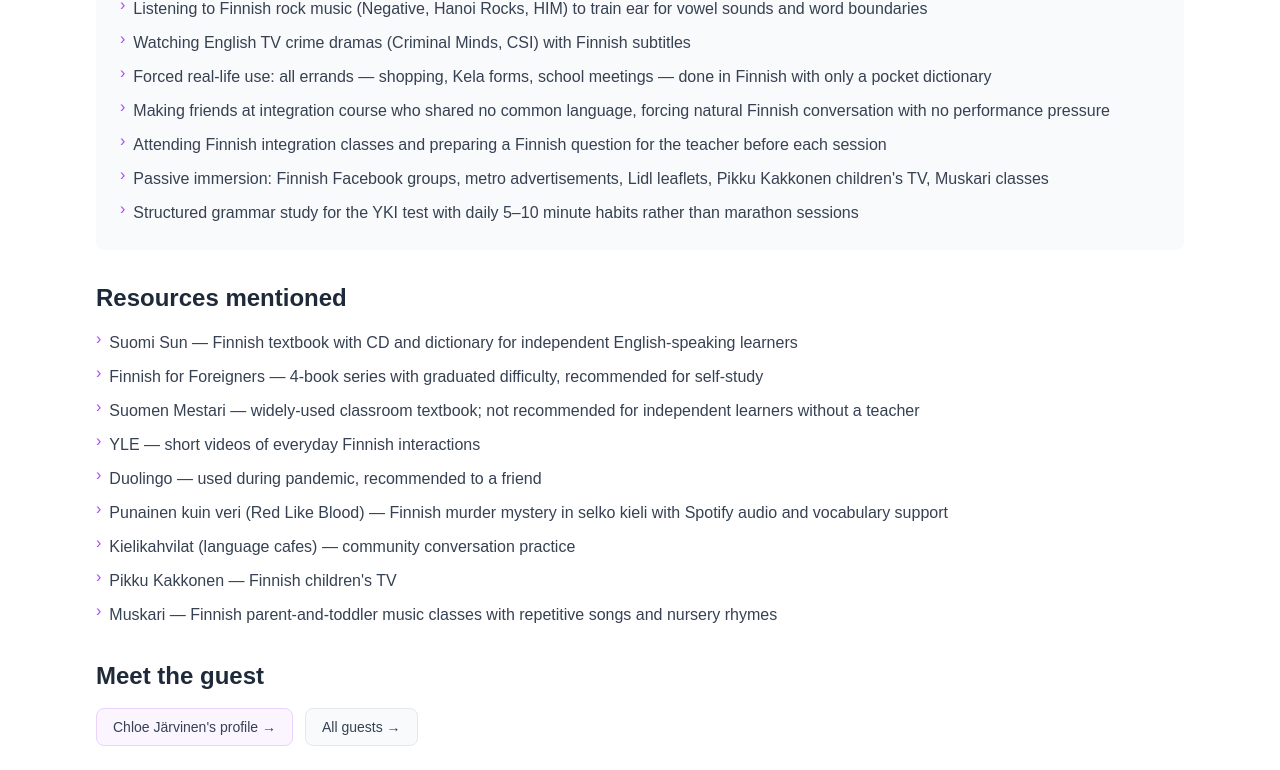
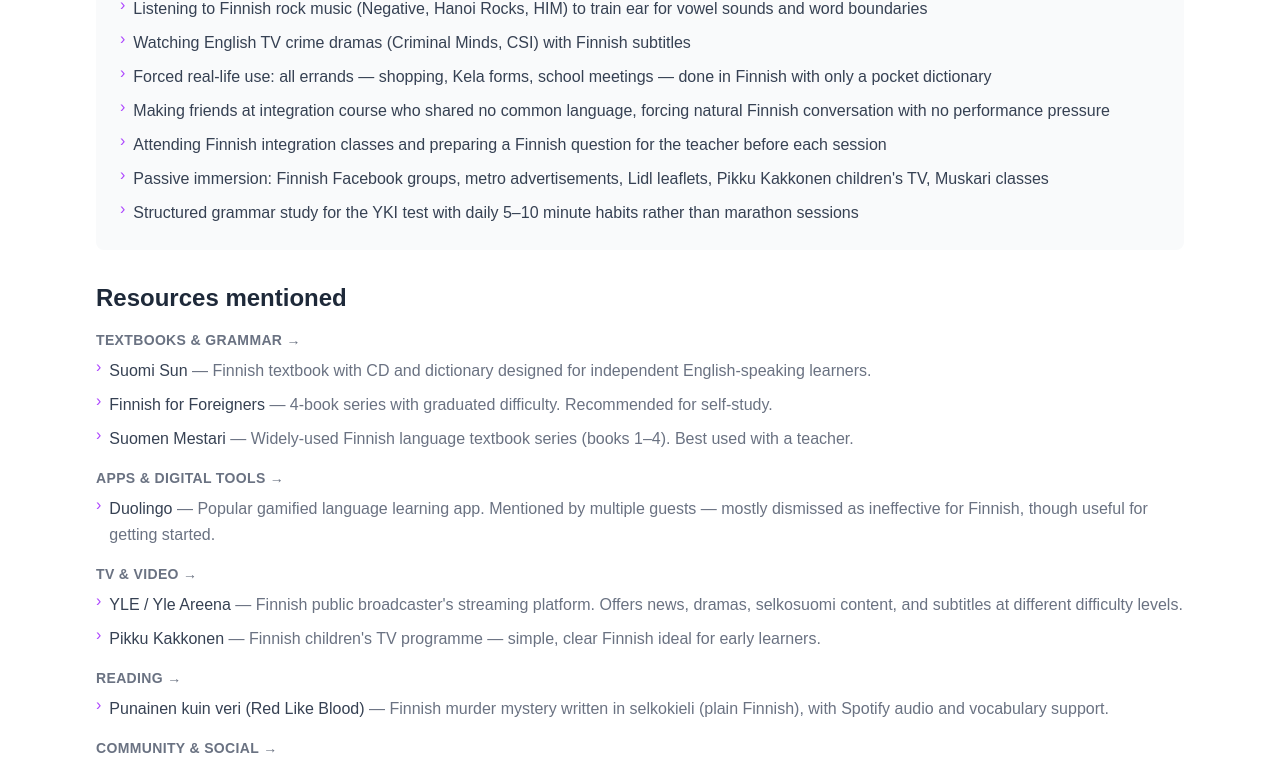
Before and after one commit to pokumars/howILearnedFinnish, a Next.js app: page /episode/13 in a window 1280 px wide. Shown: the part 1994-2764 px from the top of the page. Built offline with nearby package versions, Linux system fonts and the light colour scheme; a web font is replaced by a local one.

Commit message:
make the episode page tags into tag-page links and the resources to have links to the resource page

```diff
--- a/src/app/episode/[id]/page.tsx
+++ b/src/app/episode/[id]/page.tsx
@@ -6,8 +6,10 @@ import { ExternalLink } from "lucide-react";
 import Link from "next/link";
 import Image from "next/image";
 import { Metadata } from "next";
-import PillButton from "@/components/pillButton";
 import { BASE_URL } from "@/lib/config";
+import { tagData } from "@/data/tags";
+import { resources } from "@/data/resources";
+import { resourceCategoryMeta } from "@/data/resource-categories";
 import { buildMetadata } from "@/lib/metadata";
 import {
   generatePodcastEpisodeSchema,
@@ -168,9 +170,19 @@ export default async function EpisodePage({ params }: EpisodePageProps) {
 
             {/* Episode Tags */}
             <div className="flex flex-row flex-wrap gap-2 mb-6">
-              {episode.tags.map((tag) => (
-                <PillButton text={tag} key={tag} activated={false} />
-              ))}
+              {episode.tags.map((tag) => {
+                const td = tagData.find((t) => t.filterTag === tag);
+                if (!td) return null;
+                return (
+                  <Link
+                    key={tag}
+                    href={`/learn-finnish/${td.slug}`}
+                    className="px-4 py-2 rounded-full text-sm font-medium bg-white text-gray-700 border border-purple-600 hover:bg-purple-50 transition-colors duration-200"
+                  >
+                    {tag}
+                  </Link>
+                );
+              })}
             </div>
 
             {/* Platform Links */}
@@ -308,21 +320,61 @@ export default async function EpisodePage({ params }: EpisodePageProps) {
           )}
 
           {/* Resources Mentioned */}
-          {episode.resourcesMentioned && episode.resourcesMentioned.length > 0 && (
+          {(() => {
+            const episodeResources = resources.filter((r) =>
+              r.mentions.some((m) => m.episodeId === episode.id)
+            );
+            if (episodeResources.length === 0) return null;
+
+            const byCategory = new Map<string, typeof episodeResources>();
+            for (const r of episodeResources) {
+              const list = byCategory.get(r.category) ?? [];
+              list.push(r);
+              byCategory.set(r.category, list);
+            }
+
+            return (
               <div className="mb-8">
                 <h2 className="text-2xl font-bold text-gray-800 mb-4">
                   Resources mentioned
                 </h2>
+                <div className="space-y-4">
+                  {Array.from(byCategory.entries()).map(([category, items]) => {
+                    const catMeta = resourceCategoryMeta.find((c) => c.category === category);
+                    return (
+                      <div key={category}>
+                        <h3 className="text-sm font-semibold text-gray-500 uppercase tracking-wide mb-2">
+                          {catMeta ? (
+                            <Link
+                              href={`/resources/${catMeta.slug}`}
+                              className="hover:text-purple-600 transition-colors duration-200"
+                            >
+                              {category} →
+                            </Link>
+                          ) : (
+                            category
+                          )}
+                        </h3>
                         <ul className="space-y-2">
-                {episode.resourcesMentioned.map((resource, i) => (
-                  <li key={i} className="flex items-start gap-2 text-gray-700">
+                          {items.map((r) => (
+                            <li key={r.id} className="flex items-start gap-2 text-gray-700">
                               <span className="flex-shrink-0 text-purple-500 mt-px leading-none">›</span>
-                    <span className="leading-relaxed">{resource}</span>
+                              <span className="leading-relaxed">
+                                <span className="font-medium">{r.name}</span>
+                                {r.description && (
+                                  <span className="text-gray-500"> — {r.description}</span>
+                                )}
+                              </span>
                             </li>
                           ))}
                         </ul>
                       </div>
-          )}
+                    );
+                  })}
+                </div>
+              </div>
+            );
+          })()}
 
           {/* Guest Links */}
           {episode.guest && (
```
Also changed, not shown: .pseo/quality-guard-report.md. Lines whose indentation alone changed are shown as unchanged.
